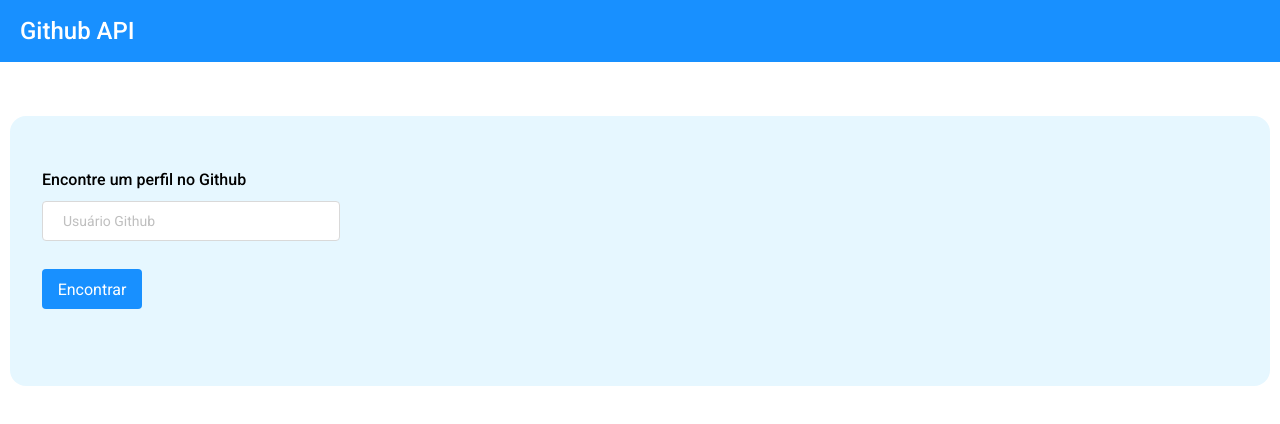
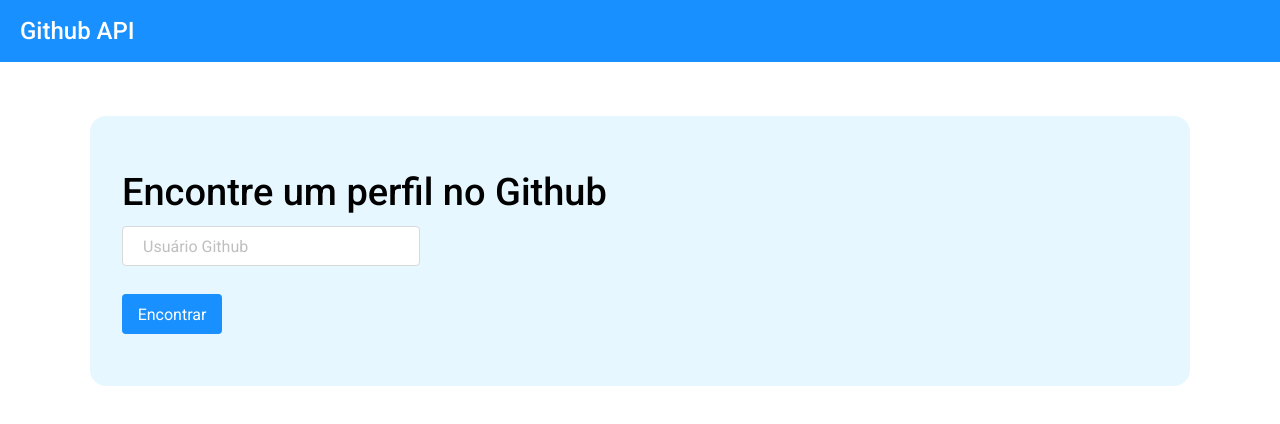
Before and after one commit to a-devrepo/git-hub-api, a React (Vite) app: page /search in a window 1280 px wide. Shown: the top 424 px of the page. Built offline with nearby package versions, Linux system fonts and the light colour scheme.

Commit message:
Ajuste de responsividade na classe .main e no component SearchPage

```diff
--- a/src/index.css
+++ b/src/index.css
@@ -61,3 +61,9 @@
 main {
   padding: 0 10px;
 }
+
+@media (min-width: 576px) {
+  main {
+    padding: 0 90px;
+  }
+}
--- a/src/routes/SearchPage/styles.css
+++ b/src/routes/SearchPage/styles.css
@@ -19,6 +19,7 @@
   border-radius: 4px;
   padding: 8px 20px;
   margin-top: 12px;
+  font-size: 14px;
 }
 
 .search-bar input:focus {
@@ -29,3 +30,17 @@
   color: var(--dsc-color-font-placeholder-primary);
   font-size: 14px;
 }
+
+@media (min-width: 576px) {
+  .card h1 {
+    font-size: 38px;
+  }
+
+  .search-bar input::placeholder {
+    font-size: 16px;
+  }
+
+  .search-bar input {
+    font-size: 16px;
+  }
+}
```
